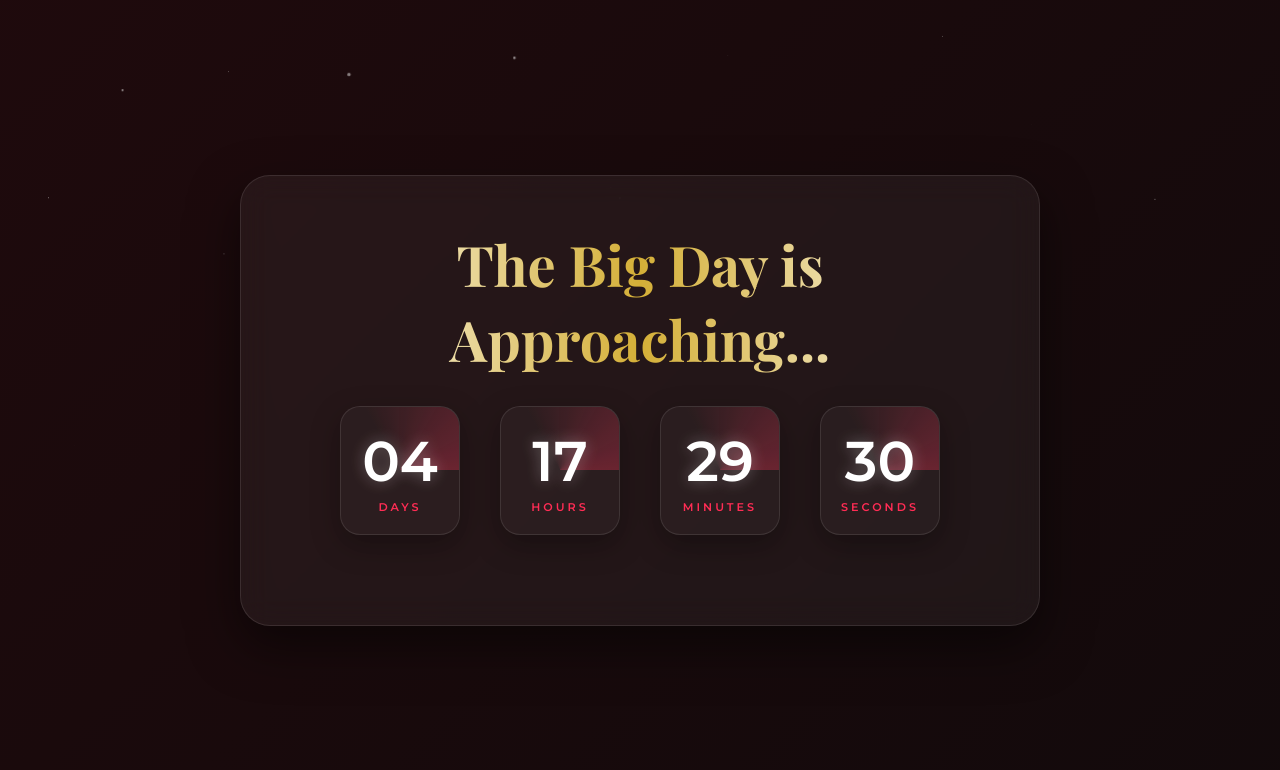
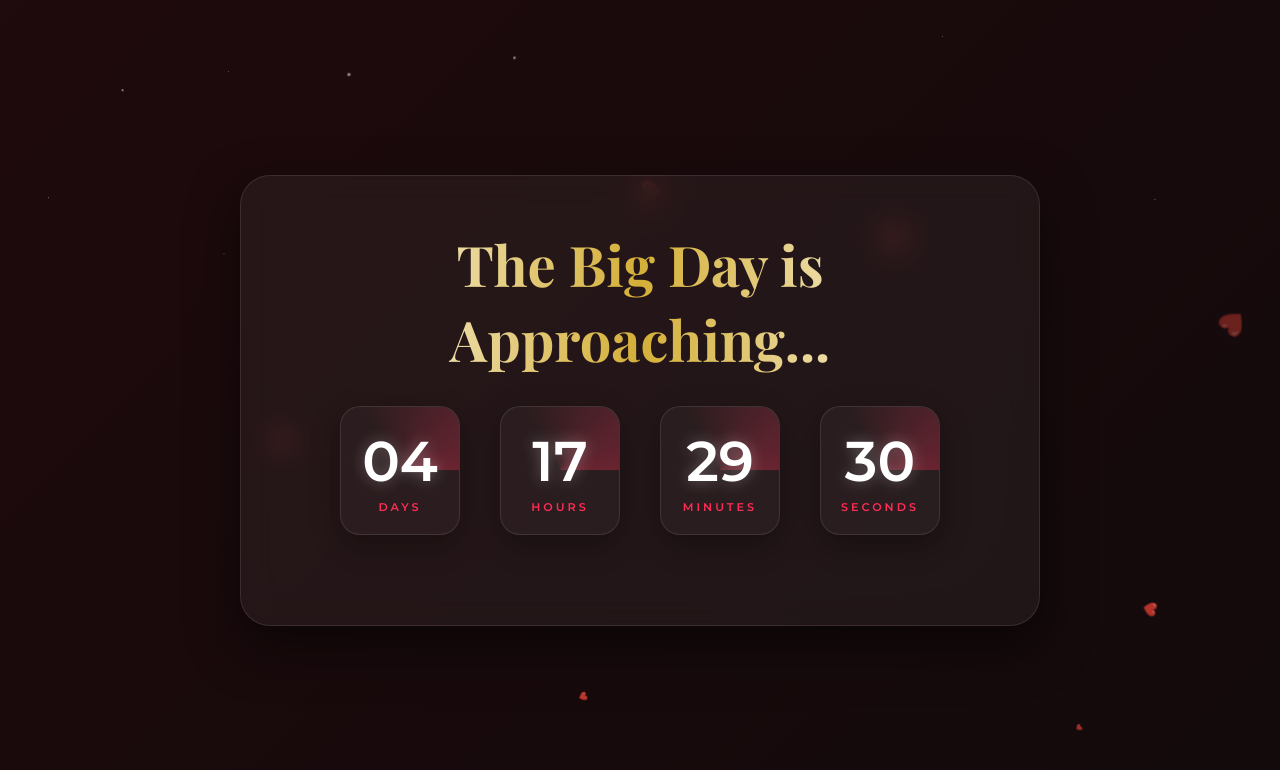
Before and after one commit to nishkarshk212/birthday, a plain HTML site: page index.html in a window 1280 px wide. Drawn offline with nearby package versions, Linux system fonts and the light colour scheme; a web font is replaced by a local one.

Commit message:
add floating hearts to countdown page background

```diff
--- a/index.html
+++ b/index.html
@@ -672,6 +672,7 @@
     <!-- COUNTDOWN SECTION -->
     <section id="countdown-page" class="page active">
         <div id="countdown-stars" style="position: absolute; width: 100%; height: 100%; top:0; left:0; pointer-events: none;"></div>
+        <div id="countdown-hearts" style="position: absolute; width: 100%; height: 100%; top:0; left:0; pointer-events: none;"></div>
         <div class="countdown-container">
             <h1 class="countdown-title">The Big Day is Approaching...</h1>
             <div class="timer">
@@ -908,6 +909,7 @@
 
         setInterval(() => createHeart('particle-container'), 300);
         setInterval(() => createHeart('slider-particles'), 400);
+        setInterval(() => createHeart('countdown-hearts'), 500);
 
         // --- Slider Logic ---
         function nextStep(step) {
```
